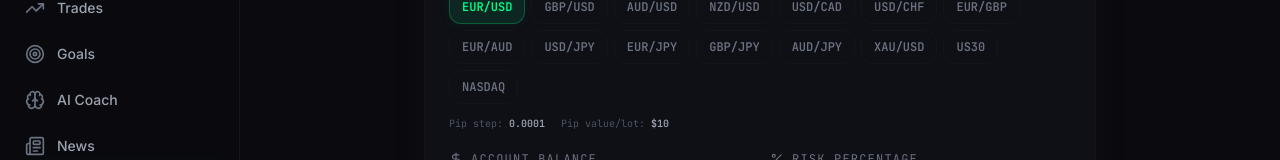
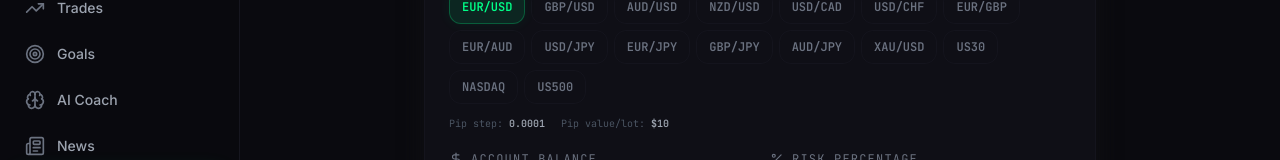
Before and after one commit to KAXUN01/jurnal-application, a Next.js app: page /calculator in a window 1280 px wide. Shown: the part 327-487 px from the top of the page. Built offline with nearby package versions, Linux system fonts and the light colour scheme; no server answers.

Commit message:
feat: implement AI coach dashboard, calculator page, journal interface, and supporting trade management modals

```diff
--- a/src/app/ai-coach/page.tsx
+++ b/src/app/ai-coach/page.tsx
@@ -269,6 +269,7 @@ export default function AICoachPage() {
                                     <option value="EURUSD">EURUSD</option>
                                     <option value="GBPUSD">GBPUSD</option>
                                     <option value="AUDUSD">AUDUSD</option>
+                                    <option value="US500">US500</option>
                                 </Select>
                             </div>
 
--- a/src/app/calculator/page.tsx
+++ b/src/app/calculator/page.tsx
@@ -42,6 +42,7 @@ const FOREX_PAIRS: ForexPair[] = [
     { symbol: "XAUUSD", label: "XAU/USD", pipStep: 0.01, pipValuePerLot: 1, isJpy: false },
     { symbol: "US30", label: "US30", pipStep: 1, pipValuePerLot: 1, isJpy: false },
     { symbol: "NASDAQ", label: "NASDAQ", pipStep: 1, pipValuePerLot: 1, isJpy: false },
+    { symbol: "US500", label: "US500", pipStep: 1, pipValuePerLot: 1, isJpy: false },
 ];
 
 // ─── Input Field Component ──────────────────────────────────────────
@@ -252,7 +253,7 @@ export default function CalculatorPage() {
                                     className={`px-3 py-2 rounded-lg text-xs font-bold font-mono transition-all duration-200 border ${selectedPair === p.symbol
                                         ? p.isJpy
                                             ? "bg-neon-red/10 text-neon-red border-neon-red/25 shadow-[0_0_12px_rgba(255,59,92,0.08)]"
-                                            : (p.symbol === "XAUUSD" || p.symbol === "US30")
+                                            : (p.symbol === "XAUUSD" || p.symbol === "US30" || p.symbol === "US500")
                                                 ? "bg-neon-yellow/10 text-neon-yellow border-neon-yellow/25 shadow-[0_0_12px_rgba(251,191,36,0.08)]"
                                                 : "bg-neon-green/10 text-neon-green border-neon-green/25 shadow-[0_0_12px_rgba(0,255,136,0.08)]"
                                         : "text-gray-500 border-surface-500/20 hover:text-gray-300 hover:border-surface-500/40"
@@ -278,6 +279,9 @@ export default function CalculatorPage() {
                             )}
                             {pair.symbol === "US30" && (
                                 <span className="text-[10px] font-mono text-neon-yellow/70">US30 (Dow Jones)</span>
+                            )}
+                            {pair.symbol === "US500" && (
+                                <span className="text-[10px] font-mono text-neon-yellow/70">US500 (S&P 500)</span>
                             )}
                         </div>
                     </div>
@@ -335,14 +339,14 @@ export default function CalculatorPage() {
                             icon={TrendingUp}
                             value={entry}
                             onChange={setEntry}
-                            placeholder={pair.isJpy ? "150.500" : pair.symbol === "XAUUSD" ? "2350.00" : pair.symbol === "US30" ? "39000" : "1.0850"}
+                            placeholder={pair.isJpy ? "150.500" : pair.symbol === "XAUUSD" ? "2350.00" : (pair.symbol === "US30" || pair.symbol === "US500") ? "5500" : "1.0850"}
                         />
                         <InputField
                             label="Stop Loss"
                             icon={ShieldX}
                             value={stopLoss}
                             onChange={setStopLoss}
-                            placeholder={pair.isJpy ? "150.000" : pair.symbol === "XAUUSD" ? "2340.00" : pair.symbol === "US30" ? "38900" : "1.0800"}
+                            placeholder={pair.isJpy ? "150.000" : pair.symbol === "XAUUSD" ? "2340.00" : (pair.symbol === "US30" || pair.symbol === "US500") ? "5450" : "1.0800"}
                         />
                     </div>
                 </CardContent>
--- a/src/app/journal/page.tsx
+++ b/src/app/journal/page.tsx
@@ -157,6 +157,7 @@ export default function JournalPage() {
                                 <option value="XAUUSD">XAUUSD</option>
                                 <option value="BTCUSD">BTCUSD</option>
                                 <option value="NASDAQ">NASDAQ</option>
+                                <option value="US500">US500</option>
                             </Select>
                         </div>
                         <div>
--- a/src/components/calculator-modal.tsx
+++ b/src/components/calculator-modal.tsx
@@ -41,6 +41,7 @@ const FOREX_PAIRS: ForexPair[] = [
     { symbol: "XAUUSD", label: "XAU/USD", journalKey: "XAUUSD", pipStep: 0.01, pipValuePerLot: 1, isJpy: false },
     { symbol: "US30", label: "US30", journalKey: "US30", pipStep: 1, pipValuePerLot: 1, isJpy: false },
     { symbol: "NASDAQ", label: "NASDAQ", journalKey: "NASDAQ", pipStep: 1, pipValuePerLot: 1, isJpy: false },
+    { symbol: "US500", label: "US500", journalKey: "US500", pipStep: 1, pipValuePerLot: 1, isJpy: false },
 ];
 
 // ─── Props ───────────────────────────────────────────────────────────
@@ -217,7 +218,7 @@ export function PositionCalcModal({ open, onClose, onApply, prefill }: PositionC
                                     className={`px-2 py-1 rounded-md text-[10px] font-bold font-mono transition-all duration-200 border ${selectedPair === p.symbol
                                         ? p.isJpy
                                             ? "bg-neon-red/10 text-neon-red border-neon-red/25"
-                                            : (p.symbol === "XAUUSD" || p.symbol === "US30")
+                                            : (p.symbol === "XAUUSD" || p.symbol === "US30" || p.symbol === "US500")
                                                 ? "bg-neon-yellow/10 text-neon-yellow border-neon-yellow/25"
                                                 : "bg-neon-green/10 text-neon-green border-neon-green/25"
                                         : "text-gray-500 border-surface-500/20 hover:text-gray-300"
@@ -272,14 +273,14 @@ export function PositionCalcModal({ open, onClose, onApply, prefill }: PositionC
                             icon={TrendingUp}
                             value={entry}
                             onChange={setEntry}
-                            placeholder={pair.isJpy ? "150.500" : pair.symbol === "XAUUSD" ? "2350.00" : pair.symbol === "US30" ? "39000" : "1.0850"}
+                            placeholder={pair.isJpy ? "150.500" : pair.symbol === "XAUUSD" ? "2350.00" : (pair.symbol === "US30" || pair.symbol === "US500") ? "5500" : "1.0850"}
                         />
                         <ModalInput
                             label="Stop Loss"
                             icon={ShieldX}
                             value={stopLoss}
                             onChange={setStopLoss}
-                            placeholder={pair.isJpy ? "150.000" : pair.symbol === "XAUUSD" ? "2340.00" : pair.symbol === "US30" ? "38900" : "1.0800"}
+                            placeholder={pair.isJpy ? "150.000" : pair.symbol === "XAUUSD" ? "2340.00" : (pair.symbol === "US30" || pair.symbol === "US500") ? "5450" : "1.0800"}
                         />
                     </div>
 
--- a/src/components/edit-trade-modal.tsx
+++ b/src/components/edit-trade-modal.tsx
@@ -148,6 +148,7 @@ export default function EditTradeModal({ trade, isOpen, onClose, onSave }: EditT
                                     <option value="USDJPY">USDJPY</option>
                                     <option value="XAUUSD">XAUUSD</option>
                                     <option value="BTCUSD">BTCUSD</option>
+                                    <option value="US500">US500</option>
                                 </Select>
                             </div>
                             <div>
```
